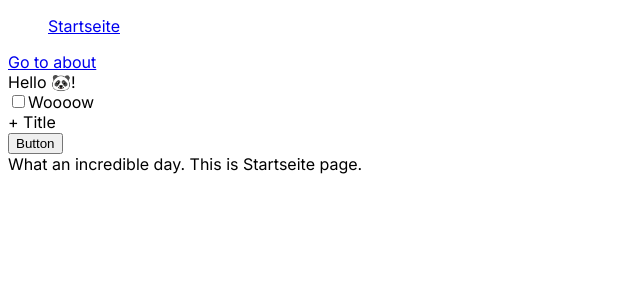
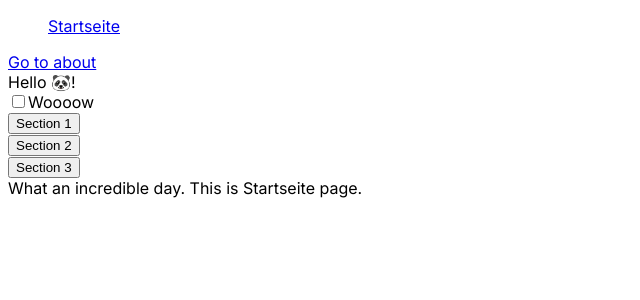
Before and after one commit to OmarAshour-exe/component-library, a Next.js app: page / in a window 1280 px wide. Shown: the top 300 px of the page, without its empty margins (0-640 px from the left). Built offline with nearby package versions, Linux system fonts and the light colour scheme.

Commit message:
made accodion like accordion.

```diff
--- a/app/page.tsx
+++ b/app/page.tsx
@@ -4,6 +4,21 @@ import NextBreadcrumb from "@/components/breadcrumbs/Breadcrumbs";
 import Link from "next/link";
 import Footer from "@/components/footer/Footer";
 import Accordion from "@/components/accordion/Accordion";
+
+const items = [
+    {
+       title: "Section 1",
+       child: "This is the content of section 1"
+    },
+    {
+       title: "Section 2",
+       child: "This is the content of section 2"
+    },
+    {
+       title: "Section 3",
+       child: "This is the content of section 3"
+    }
+ ]
 
 export default function Home() {
     return (
@@ -15,8 +30,7 @@ export default function Home() {
             <Link legacyBehavior href="/about">Go to about</Link>
             <div className={css({ fontSize: "2xl", fontWeight: "bold" })}>Hello 🐼!</div>
             <Checkbox label={"Woooow"} disabled={false}></Checkbox>
-            <Accordion title={"Title"}></Accordion>
-
+            <Accordion items={items} />
             <Footer text={"What an incredible day. This is Startseite page."} />
         </div>
     )
--- a/components/accordion/Accordion.tsx
+++ b/components/accordion/Accordion.tsx
@@ -1,27 +1,30 @@
 'use client'
-
-import { accordion } from '@/styled-system/recipes';
+import { accordion } from '@/styled-system/recipes/accordion';
 import React, { useState } from 'react';
 
 type AccordionProps = {
-    title: string,
-    children?: React.ReactNode
+    items: { title: string; child?: React.ReactNode }[];
 }
 
-const Accordion = (props: AccordionProps) => {
-    const [isActive, setIsActive] = useState(false)
-    const toggleAccordion = () => {
-        setIsActive((prevIsActive) => !prevIsActive);
+const Accordion = ({ items }: AccordionProps) => {
+    const [activeIndex, setActiveIndex] = useState<number | null>(-3);
+
+    const handleClick = (index: number) => {
+        setActiveIndex(index === activeIndex ? null : index);
     };
 
     return (
-        <div className={isActive ? accordion({ accordion: 'active' }) : accordion()}>
-            <div className={accordion({ accordion: 'title' })} onClick={toggleAccordion}>
-                <div>{isActive ? "-" : "+"} {props.title}</div> <button>Button</button>
-            </div>
-            {isActive && <div>{props.children}</div>}
+        <div>
+            {items.map((item, index) => (
+                <div key={item.title}>
+                    <div className={accordion()}>
+                        <button className={accordion({accordion: 'title'})} onClick={() => handleClick(index)}>{item.title}</button>
+                        {index === activeIndex && <p>{item.child}</p>}
+                    </div>
+                </div>
+            ))}
         </div>
-    )
+    );
 }
 
 export default Accordion;
--- a/styled-system/recipes/accordion.d.ts
+++ b/styled-system/recipes/accordion.d.ts
@@ -3,7 +3,7 @@ import type { ConditionalValue } from '../types/index';
 import type { DistributiveOmit, Pretty } from '../types/system-types';
 
 interface AccordionVariant {
-  accordion: "title" | "active"
+  accordion: "title"
 }
 
 type AccordionVariantMap = {
--- a/styled-system/recipes/accordion.mjs
+++ b/styled-system/recipes/accordion.mjs
@@ -5,8 +5,7 @@ const accordionFn = /* @__PURE__ */ createRecipe('accordion', {}, [])
 
 const accordionVariantMap = {
   "accordion": [
-    "title",
-    "active"
+    "title"
   ]
 }
 
```
Also changed, not shown: components/accordion/Accordion.recipe.ts (+3 -4 lines).
